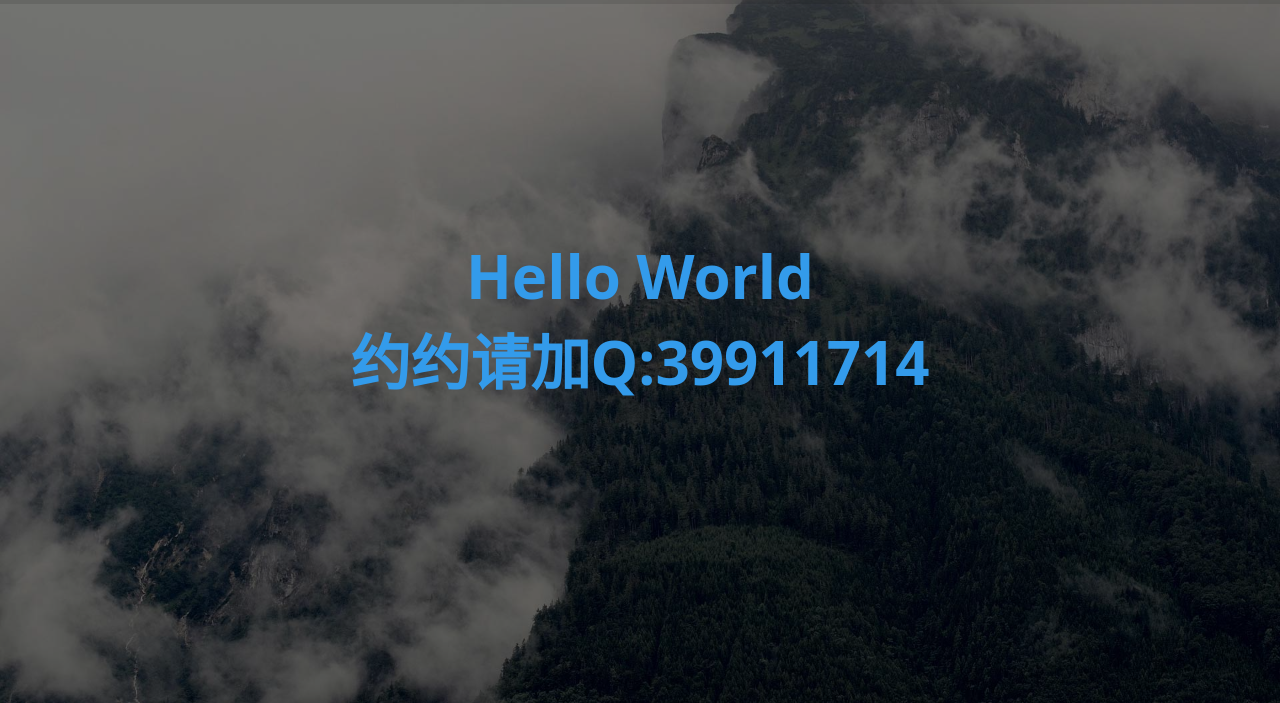
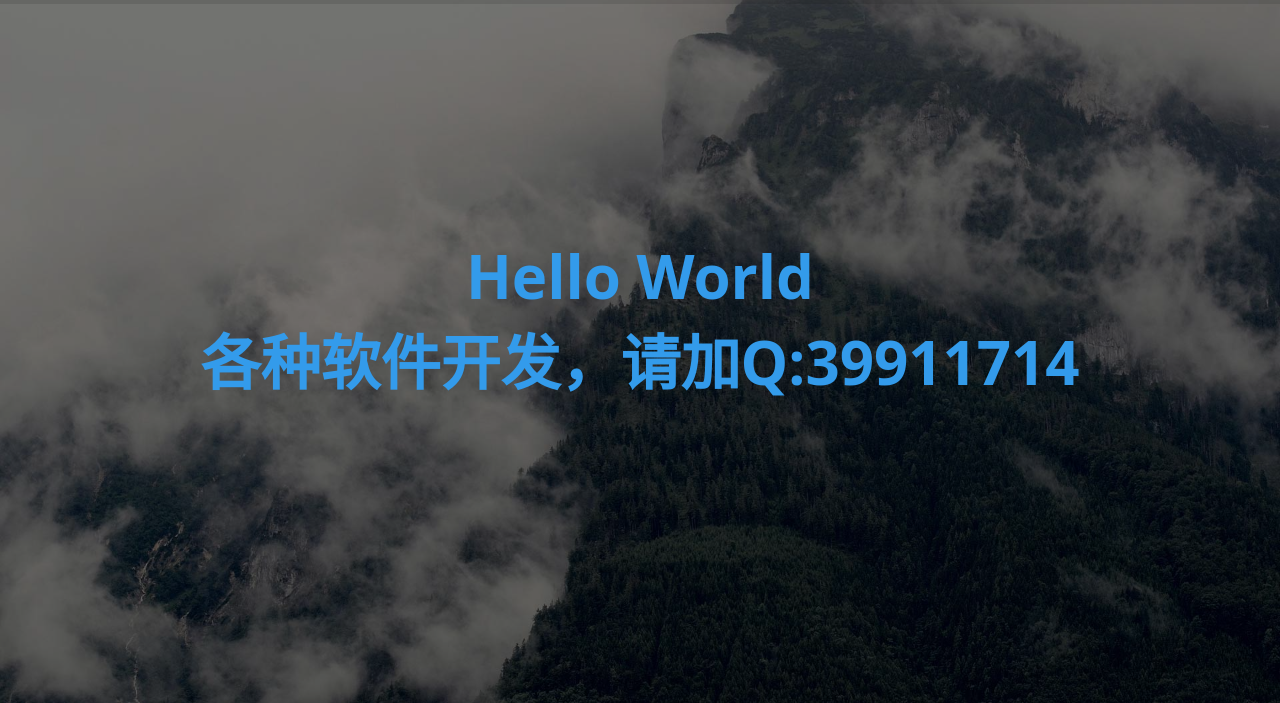
Before and after one commit to hiwjy/web, a plain HTML site: page index.html in a window 1280 px wide. Shown: the part 97-800 px from the top of the page. Drawn offline with Linux system fonts and the light colour scheme; a web font is replaced by a local one.

Commit message:
Update index.html

```diff
--- a/index.html
+++ b/index.html
@@ -83,7 +83,7 @@
 
 
 							<h1 class="text-center"><span>Hello World</span></h1>
-						<h1 class="text-center"><span>约约请加Q:39911714</span></span></h1>
+						<h1 class="text-center"><span>各种软件开发，请加Q:39911714</span></span></h1>
 
 
 				</div>
```
